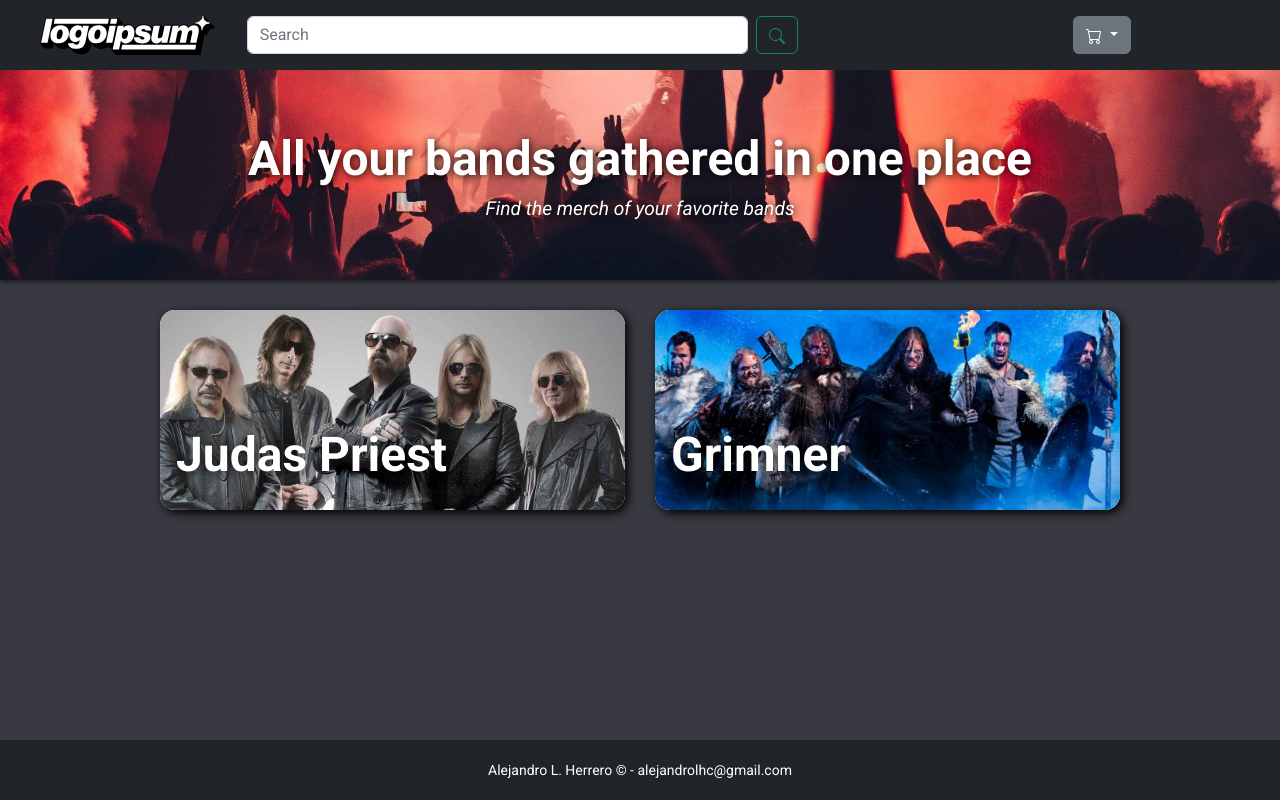
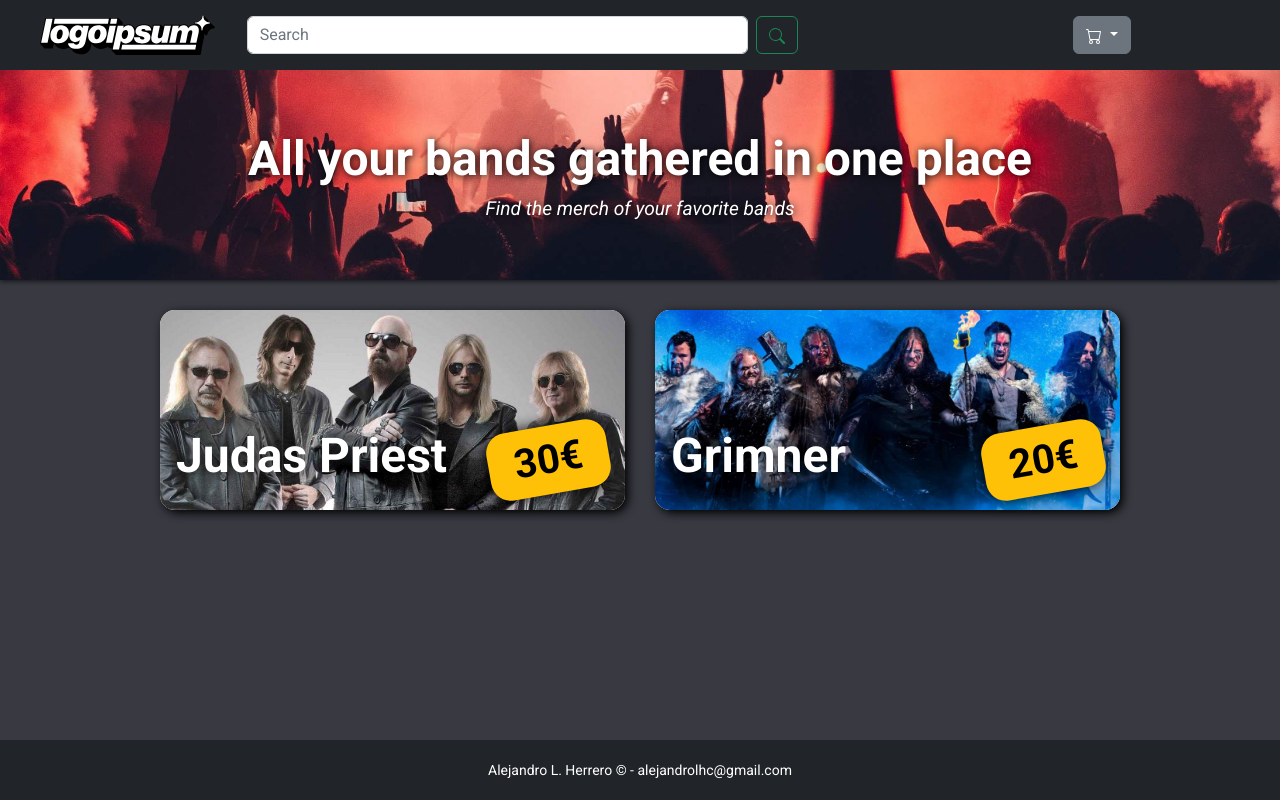
Before and after one commit to AlejandroLuisHC/react_project_e-commerce, a React (Create React App) app: page / in a window 1280 px wide. Built offline with nearby package versions, Linux system fonts and the light colour scheme.

Commit message:
add price tag

```diff
--- a/src/components/main/bands_cards/BandCard.jsx
+++ b/src/components/main/bands_cards/BandCard.jsx
@@ -22,6 +22,14 @@
         color: "white",
         textShadow: "0 0 15px black"
     }
+    const priceTag = {
+        fontWeight: "bold",
+        borderRadius: "20px",
+        fontSize: "2.5em",
+        boxShadow: "0 0 15px black",
+        transform: "rotate(-10deg)"
+
+    }
     const addProduct = () => {
         store(id, name, price);
     }
@@ -29,8 +37,11 @@
     return (
         <div id={id} onClick={addProduct} className="card" style={bandCard}>
             <img src={img} style={bandPic} className="card-img-top" alt={name} />
-            <div className="position-absolute top-50 d-flex align-items-center justify-content-center card-body">
+            <div className="position-absolute w-100 top-50 d-flex align-items-center justify-content-between card-body">
                 <h3 className="card-title" style={label}>{name}</h3>
+                <div >
+                    <span className="badge text-bg-warning" style={priceTag}>{price}€</span>
+                </div>
             </div>
         </div>
     )
```
Also changed, not shown: src/components/main/Main.jsx (+5 -5 lines).
